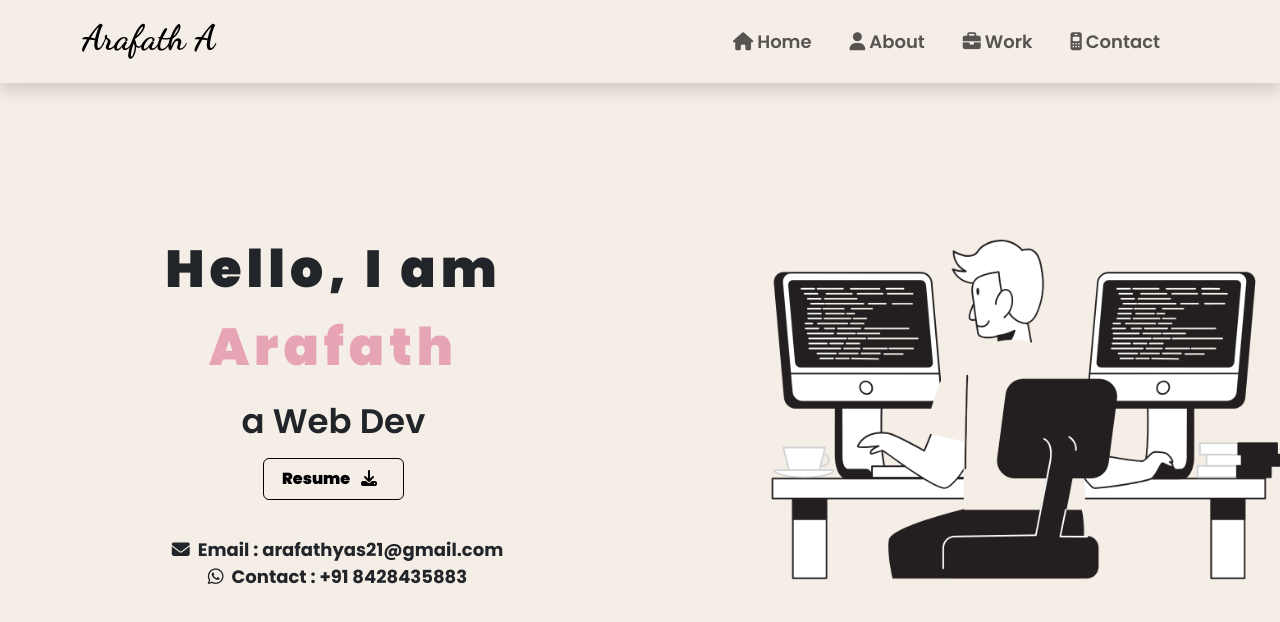
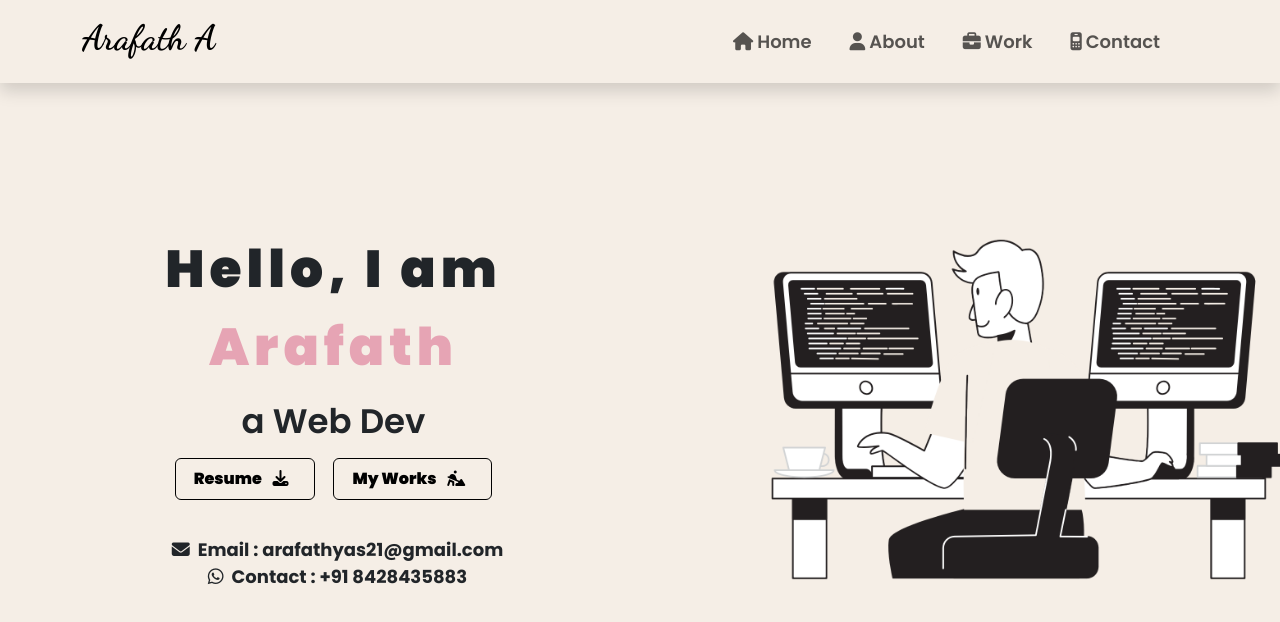
Before and after one commit to Arafath-21/personal-portfolio, a React (Vite) app: page /home in a window 1280 px wide. Shown: the top 622 px of the page. Built offline with nearby package versions, Linux system fonts and the light colour scheme.

Commit message:
updated routers again

```diff
--- a/src/components/content/Content.jsx
+++ b/src/components/content/Content.jsx
@@ -1,6 +1,7 @@
 import React, { useEffect, useRef } from 'react';
 import { motion, useAnimation } from 'framer-motion';
 import Typed from 'typed.js';
+import { useNavigate } from 'react-router-dom';
 import { saveAs } from 'file-saver'; // Import saveAs from file-saver
 import avatar from '../../assets/coding-flatline-2715e.png';
 import resume from '../../Files/ArafathCV Resume.pdf'
@@ -8,6 +9,7 @@
 // import cv from ''
 
 const Content = () => {
+  const navigate = useNavigate()
   const typedTextRef = useRef(null);
   const animation = useAnimation();
 
@@ -57,11 +59,9 @@
                 <div className="btn btn-outline-primary" onClick={handleDownload}>
                   Resume <i className="fa-solid fa-download px-2"></i>
                 </div>
-                {/* <div className="btn btn-outline-primary">
-                  <a href="https://unsplash.com/" target="blank">
-                    My Works <i className="fa-solid fa-person-digging px-2"></i>
-                  </a>
-                </div> */}
+                <div className="btn btn-outline-primary" onClick={() => navigate('/work')}>
+                  My Works <i className="fa-solid fa-person-digging px-2"></i>
+                </div>
               </div>
               <div className="contact">
                 <div className="email">
```
